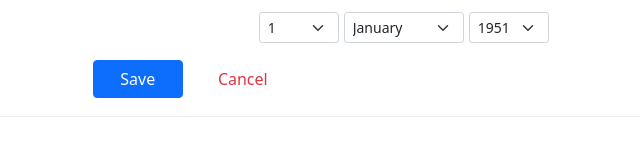
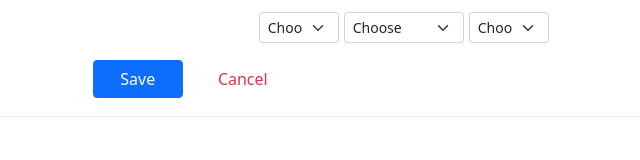
Before and after one commit to gdscnitp/charges-by-tenant, a Next.js app: page /editprofile/components/EditBirthday in a window 1280 px wide. Shown: the top 160 px of the page, without its empty margins (176-816 px from the left). Built offline with nearby package versions, Linux system fonts and the light colour scheme.

Commit message:
Edit Profile Page
Birthday and address completed
Everything Completed

```diff
--- a/pages/editprofile/components/EditBirthday.js
+++ b/pages/editprofile/components/EditBirthday.js
@@ -1,10 +1,48 @@
+import { useState } from "react";
+
 function EditBirthday(props) {
+  const months = [
+    "January",
+    "February",
+    "March",
+    "April",
+    "May",
+    "June",
+    "July",
+    "August",
+    "September",
+    "October",
+    "November",
+    "Decemeber",
+  ];
+
+  const monthToNum = (month) => {
+    for (var i = 0; i < 12; i++) {
+      if (month == months[i]) {
+        return i + 1;
+      }
+    }
+    return -1;
+  };
+
   const runCallback = (cb) => {
     return cb();
   };
 
+  const [birthday, setBirthday] = useState({
+    date: "",
+    month: "",
+    year: "",
+  });
+
+  const onChange = (e) => {
+    setBirthday({ ...birthday, [e.target.name]: e.target.value });
+  };
+
   const submitHandler = () => {
-    props.saveClick();
+    props.pushBirthday(
+      birthday.year + "-" + monthToNum(birthday.month) + "-" + birthday.date
+    );
   };
 
   return (
@@ -18,12 +56,19 @@ function EditBirthday(props) {
           <div className="a-flex-row">
             {/* Day */}
             <select
+              name="date"
               className="form-select form-select-sm"
               aria-label="form-select"
               style={{ width: "80px" }}
+              onChange={onChange}
             >
               {runCallback(() => {
                 const row = [];
+                row.push(
+                  <option key="date" selected value={-1}>
+                    Choose
+                  </option>
+                );
                 for (var i = 1; i < 32; i++) {
                   row.push(
                     <option key={i} value={i}>
@@ -37,26 +82,19 @@ function EditBirthday(props) {
 
             {/* Month */}
             <select
+              name="month"
               className="form-select form-select-sm"
               aria-label="form-select"
               style={{ width: "120px" }}
+              onChange={onChange}
             >
               {runCallback(() => {
                 const row = [];
-                const months = [
-                  "January",
-                  "February",
-                  "March",
-                  "April",
-                  "May",
-                  "June",
-                  "July",
-                  "August",
-                  "September",
-                  "October",
-                  "November",
-                  "Decemeber",
-                ];
+                row.push(
+                  <option key="month" selected value={-1}>
+                    Choose
+                  </option>
+                );
                 for (var i = 0; i < 12; i++) {
                   row.push(
                     <option key={months[i]} value={months[i]}>
@@ -70,12 +108,19 @@ function EditBirthday(props) {
 
             {/* Year */}
             <select
+              name="year"
               className="form-select form-select-sm"
               aria-label="form-select"
               style={{ width: "80px" }}
+              onChange={onChange}
             >
               {runCallback(() => {
                 const row = [];
+                row.push(
+                  <option key="Year" selected value={-1}>
+                    Choose
+                  </option>
+                );
                 var start = 1950;
                 for (var i = 1; i < 80; i++) {
                   row.push(
```
Also changed, not shown: pages/editprofile/EditTenant.js (+11 -2 lines).
